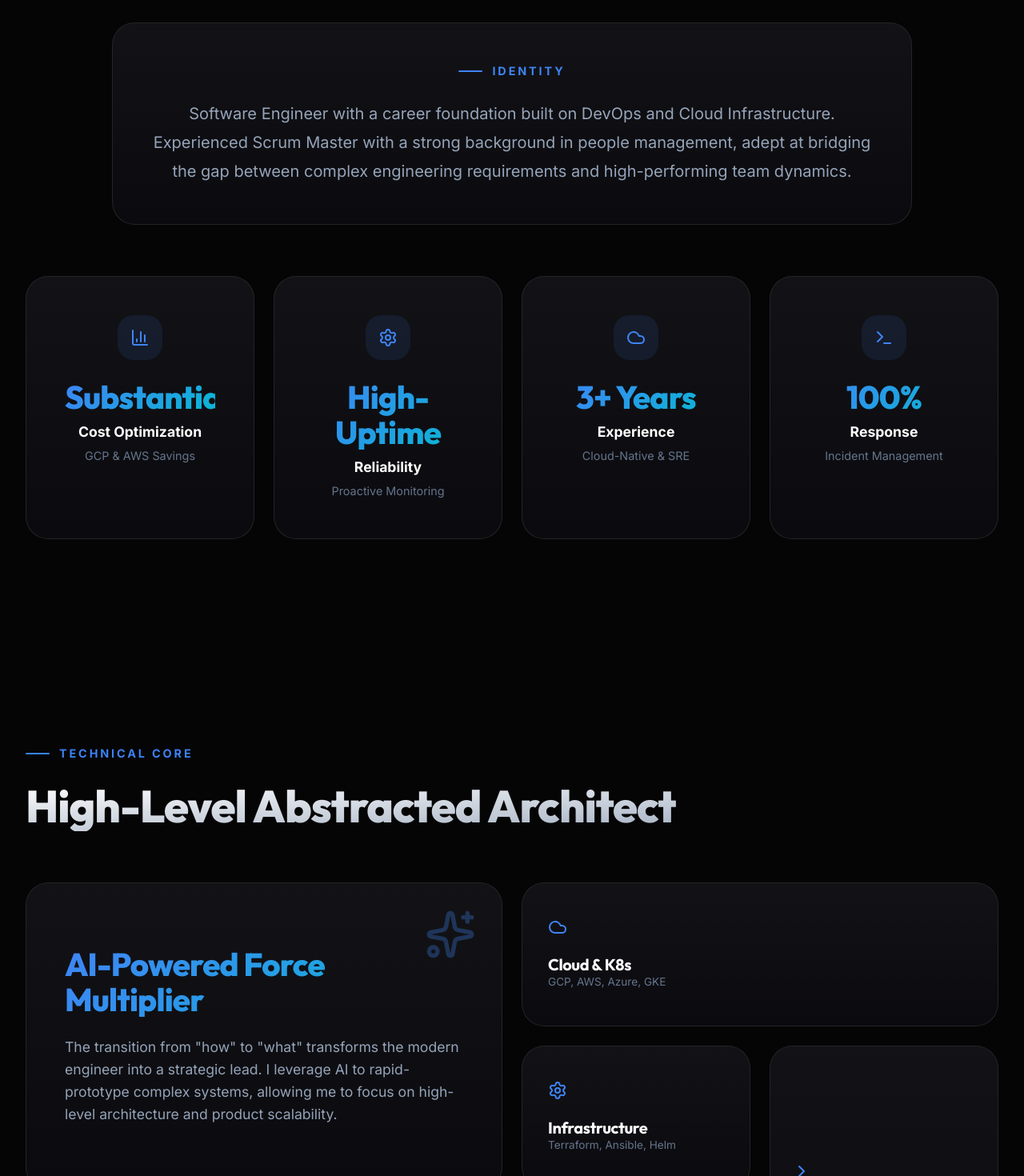
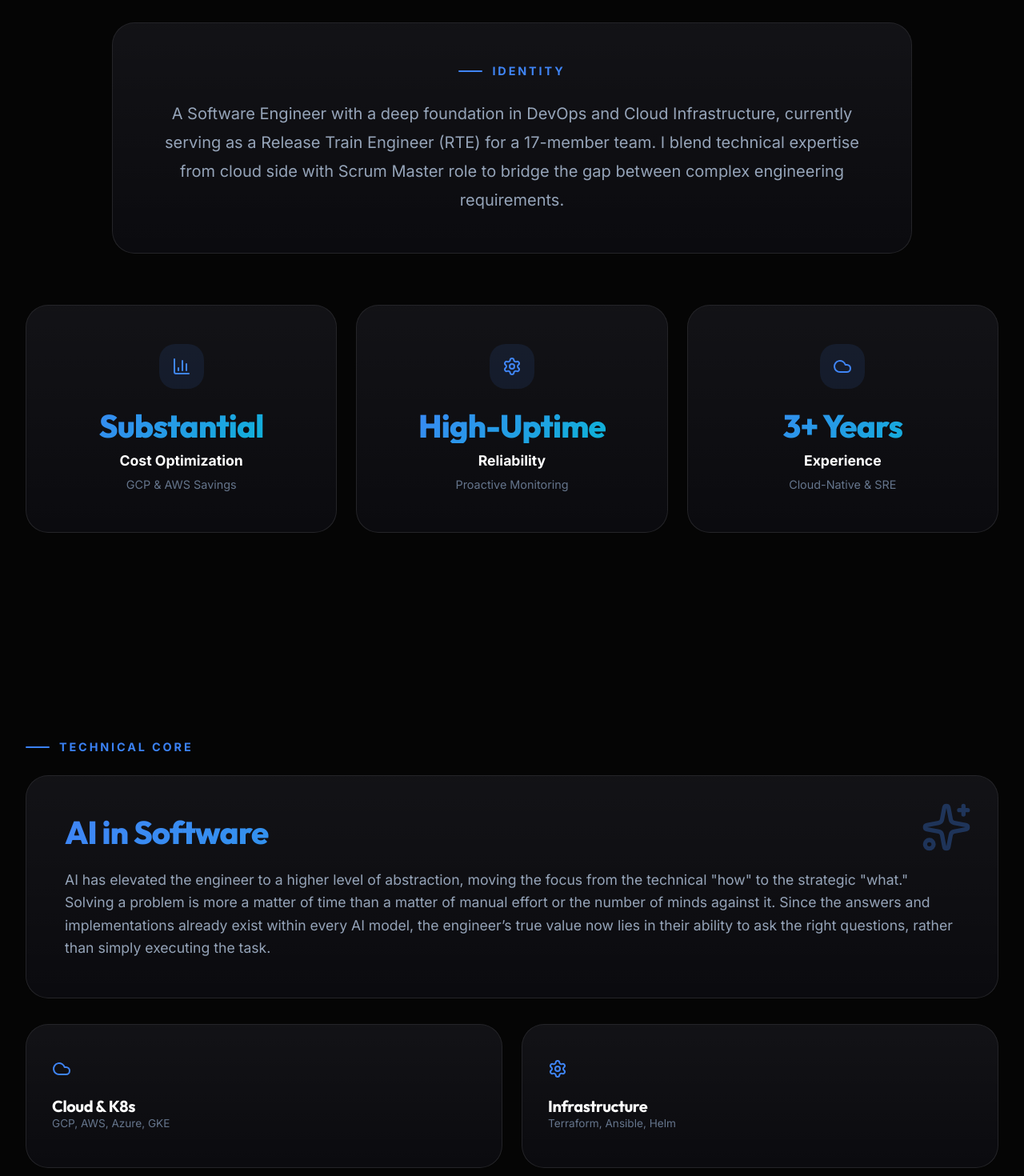
Before and after one commit to someshdayama/portfolio-somesh, a React (Vite) app: page / in a window 1280 px wide. Shown: the part 900-2370 px from the top of the page at 80% size. Built offline with nearby package versions, Linux system fonts and the light colour scheme.

Commit message:
refactor: Remove custom cursor, update About section content, and refine BentoSkills layout and AI description.

```diff
--- a/src/App.jsx
+++ b/src/App.jsx
@@ -7,12 +7,10 @@ import Projects from './components/Projects';
 import Experience from './components/Experience';
 import Education from './components/Education';
 import Contact from './components/Contact';
-import CustomCursor from './components/ui/CustomCursor';
 
 function App() {
   return (
     <div className="app-container">
-      <CustomCursor />
       <Navbar />
 
       <main>
@@ -35,11 +33,6 @@ function App() {
           position: relative;
           z-index: 1;
         }
-        @media (max-width: 768px) {
-          * {
-            cursor: auto !important;
-          }
-        }
       `}} />
     </div>
   );
--- a/src/components/About.jsx
+++ b/src/components/About.jsx
@@ -7,8 +7,7 @@ const About = () => {
   const stats = [
     { label: "Cost Optimization", value: "Substantial", sub: "GCP & AWS Savings", icon: <BarChart3 /> },
     { label: "Reliability", value: "High-Uptime", sub: "Proactive Monitoring", icon: <Settings /> },
-    { label: "Experience", value: "3+ Years", sub: "Cloud-Native & SRE", icon: <Cloud /> },
-    { label: "Response", value: "100%", sub: "Incident Management", icon: <Terminal /> }
+    { label: "Experience", value: "3+ Years", sub: "Cloud-Native & SRE", icon: <Cloud /> }
   ];
 
   return (
@@ -17,9 +16,9 @@ const About = () => {
         <div className="glass glass-card" style={{ maxWidth: '1000px', margin: '0 auto', textAlign: 'center' }}>
           <div className="section-label" style={{ justifyContent: 'center' }}>Identity</div>
           <p style={{ fontSize: '1.25rem', color: 'var(--text-secondary)', lineHeight: '1.8' }}>
-            Software Engineer with a career foundation built on DevOps and Cloud Infrastructure.
-            Experienced Scrum Master with a strong background in people management,
-            adept at bridging the gap between complex engineering requirements and high-performing team dynamics.
+            A Software Engineer with a deep foundation in DevOps and Cloud Infrastructure, currently serving as a Release
+            Train Engineer (RTE) for a 17-member team. I blend technical expertise from cloud side with Scrum Master role to bridge
+            the gap between complex engineering requirements.
           </p>
         </div>
       </SectionReveal>
--- a/src/components/BentoSkills.jsx
+++ b/src/components/BentoSkills.jsx
@@ -6,8 +6,8 @@ import SectionReveal from './ui/SectionReveal';
 const BentoSkills = () => {
   const skills = [
     { category: "Cloud & K8s", sub: "GCP, AWS, Azure, GKE", icon: <Cloud />, size: "col-span-2 row-span-1" },
-    { category: "Infrastructure", sub: "Terraform, Ansible, Helm", icon: <Settings />, size: "col-span-1 row-span-1" },
-    { category: "Automation", sub: "Jenkins, GitHub Actions, Python", icon: <Terminal />, size: "col-span-1 row-span-2" },
+    { category: "Infrastructure", sub: "Terraform, Ansible, Helm", icon: <Settings />, size: "col-span-2 row-span-1" },
+    { category: "Automation", sub: "Jenkins, GitHub Actions, Python", icon: <Terminal />, size: "col-span-2 row-span-1" },
     { category: "Observability", sub: "Prometheus, Grafana, ELK", icon: <BarChart3 />, size: "col-span-2 row-span-1" },
   ];
 
@@ -15,21 +15,20 @@ const BentoSkills = () => {
     <section id="skills">
       <SectionReveal>
         <div className="section-label">Technical Core</div>
-        <h2 className="text-gradient" style={{ fontSize: '3.5rem', marginBottom: '4rem' }}>High-Level Abstracted Architect</h2>
       </SectionReveal>
 
-      <div className="bento-grid" style={{ gridTemplateRows: 'repeat(3, 180px)' }}>
-        {/* Main AI Bento Box */}
-        <div className="glass glass-card" style={{ gridColumn: 'span 2', gridRow: 'span 2', display: 'flex', flexDirection: 'column', justifyContent: 'center', position: 'relative' }}>
-          <Sparkles style={{ position: 'absolute', top: '2rem', right: '2rem', color: 'var(--accent-primary)', opacity: 0.3 }} size={64} />
-          <h3 className="accent-text" style={{ fontSize: '2.5rem', marginBottom: '1.5rem' }}>AI-Powered Force Multiplier</h3>
-          <p style={{ fontSize: '1.1rem', color: 'var(--text-secondary)', lineHeight: '1.6' }}>
-            The transition from "how" to "what" transforms the modern engineer into a strategic lead.
-            I leverage AI to rapid-prototype complex systems, allowing me to focus on high-level architecture
-            and product scalability.
-          </p>
-        </div>
+      {/* Main AI Bento Box - Separated */}
+      <div className="glass glass-card" style={{ marginBottom: '2rem', display: 'flex', flexDirection: 'column', justifyContent: 'center', position: 'relative' }}>
+        <Sparkles style={{ position: 'absolute', top: '2rem', right: '2rem', color: 'var(--accent-primary)', opacity: 0.3 }} size={64} />
+        <h3 className="accent-text" style={{ fontSize: '2.5rem', marginBottom: '1.5rem' }}>AI in Software</h3>
+        <p style={{ fontSize: '1.1rem', color: 'var(--text-secondary)', lineHeight: '1.6' }}>
+          AI has elevated the engineer to a higher level of abstraction, moving the focus from the technical "how" to the strategic "what."
+          Solving a problem is more a matter of time than a matter of manual effort or the number of minds against it. Since the answers and
+          implementations already exist within every AI model, the engineer’s true value now lies in their ability to ask the right questions, rather than simply executing the task.
+        </p>
+      </div>
 
+      <div className="bento-grid" style={{ gridTemplateRows: 'repeat(2, 180px)' }}>
         {/* Skill Bento Blocks */}
         {skills.map((skill, i) => (
           <motion.div
--- a/src/index.css
+++ b/src/index.css
@@ -27,7 +27,6 @@
   margin: 0;
   padding: 0;
   box-sizing: border-box;
-  cursor: none !important; /* Enable custom cursor */
 }
 
 body {
```
